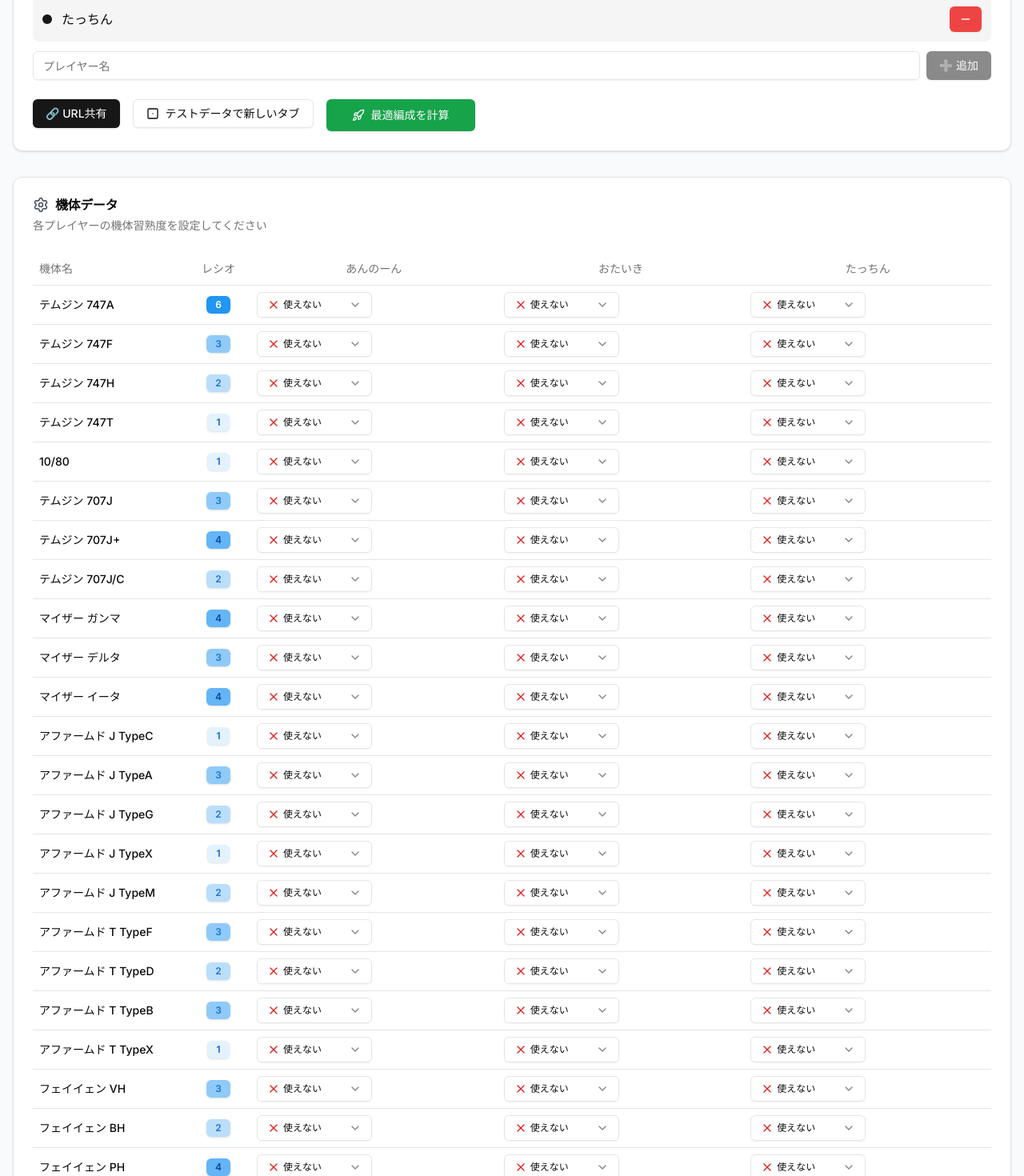
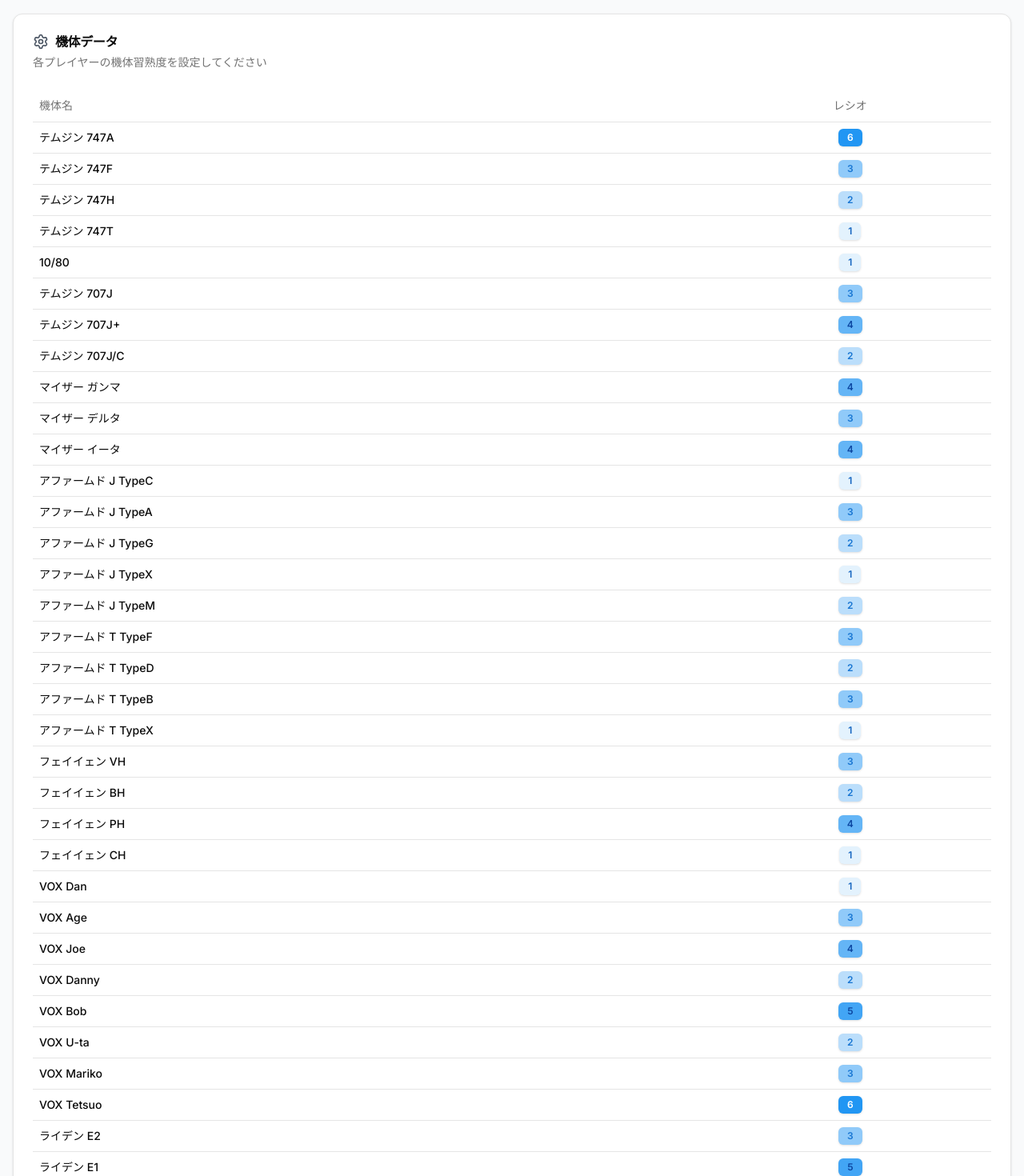
Before and after one commit to shinichi-takahashi/vo4-ratio-combo, a Next.js app: page / in a window 1280 px wide. Shown: the part 480-1950 px from the top of the page at 80% size. Built offline with nearby package versions, Linux system fonts and the light colour scheme.

Commit message:
🚀 本番公開版 - テスト機能・ダミーデータを完全削除

```diff
--- a/src/app/page.tsx
+++ b/src/app/page.tsx
@@ -41,7 +41,6 @@ import { generateTeamPatternTree } from "@/lib/optimization";
 import { PlayerPointPatterns } from "@/components/player-point-patterns";
 import { TeamPatternTree } from "@/components/team-pattern-tree";
 import { AllPatternsTable } from "@/components/all-patterns-table";
-import { generateDummyPlayers } from "@/lib/dummy-data";
 import { encodePlayersToUrl } from "@/lib/url-state";
 import { getRatioBadgeClass } from "@/lib/ratio-heatmap";
 import { useDebounce } from "@/hooks/use-debounce";
@@ -53,7 +52,6 @@ import {
   Copy,
   Plus,
   Minus,
-  Dice1,
   Rocket,
   Target,
   Zap,
@@ -93,32 +91,6 @@ export default function Home() {
     }>;
   }> | null>(null);
   const [isCalculating, setIsCalculating] = useState(false);
-
-  // 初期プレイヤーの設定
-  useEffect(() => {
-    if (isLoaded && players.length === 0) {
-      // ダミーデータでプレイヤーを追加
-      const dummyPlayers = generateDummyPlayers();
-      dummyPlayers.forEach((player) => {
-        addPlayer(player.name);
-        // スキルデータを設定
-        Object.entries(player.skills).forEach(([robotName, skill]) => {
-          updatePlayerSkill(player.id, robotName, skill);
-        });
-      });
-    }
-  }, [isLoaded, players.length, addPlayer, updatePlayerSkill]);
-
-  // ダミーデータURLを生成
-  const generateDummyUrl = () => {
-    const dummyPlayers = generateDummyPlayers();
-    const encodedData = encodePlayersToUrl(dummyPlayers);
-    const url = new URL(window.location.origin + window.location.pathname);
-    url.searchParams.set("data", encodedData);
-
-    // 新しいタブで開く
-    window.open(url.toString(), "_blank");
-  };
 
   // 新しいプレイヤーを追加
   const handleAddPlayer = () => {
@@ -344,13 +316,6 @@ export default function Home() {
                 </DialogContent>
               </Dialog>
 
-              <Button onClick={generateDummyUrl} variant="outline">
-                <div className="flex items-center space-x-2">
-                  <Dice1 className="w-4 h-4" />
-                  <span>テストデータで新しいタブ</span>
-                </div>
-              </Button>
-
               <Button
                 size="lg"
                 className="bg-green-600 hover:bg-green-700 transition-all duration-200"
--- a/src/lib/dummy-data.ts
+++ /dev/null
@@ -1,210 +0,0 @@
-import { Player, SkillLevel } from "@/types";
-import robotData from "@/data/robots.json";
-
-// ダミーデータを生成
-export function generateDummyPlayers(): Player[] {
-  const players: Player[] = [
-    {
-      id: 1,
-      name: "あんのーん",
-      skills: {},
-    },
-    {
-      id: 2,
-      name: "おたいき",
-      skills: {},
-    },
-    {
-      id: 3,
-      name: "たっちん",
-      skills: {},
-    },
-  ];
-
-  // CSVのサンプルデータを参考にスキルを設定
-  const sampleSkills: Record<string, Record<string, SkillLevel>> = {
-    あんのーん: {
-      "テムジン 747A": "一応乗れる",
-      "テムジン 747F": "自信なし",
-      "テムジン 747H": "使えない",
-      "テムジン 747T": "自信なし",
-      "テムジン 10/80": "自信なし",
-      "テムジン 707J": "自信なし",
-      "テムジン 707J+": "自信なし",
-      "テムジン 707J/C": "自信なし",
-      "マイザー ガンマ": "一応乗れる",
-      "マイザー デルタ": "自信なし",
-      "マイザー イータ": "自信なし",
-      "アファームド J TypeC": "自信なし",
-      "アファームド J TypeA": "自信なし",
-      "アファームド J TypeG": "一応乗れる",
-      "アファームド J TypeX": "自信なし",
-      "アファームド J TypeM": "自信なし",
-      "アファームド T TypeF": "一応乗れる",
-      "アファームド T TypeD": "自信なし",
-      "アファームド T TypeB": "自信なし",
-      "アファームド T TypeX": "使えない",
-      "フェイイェン VH": "一応乗れる",
-      "フェイイェン BH": "使えない",
-      "フェイイェン PH": "サブ機",
-      "フェイイェン CH": "一応乗れる",
-      "VOX Dan": "一応乗れる",
-      "VOX Age": "使えない",
-      "VOX Joe": "一応乗れる",
-      "VOX Danny": "使えない",
-      "VOX Bob": "一応乗れる",
-      "VOX U-ta": "サブ機",
-      "VOX Mariko": "自信なし",
-      "VOX Tetsuo": "一応乗れる",
-      "ライデン E2": "一応乗れる",
-      "ライデン E1": "一応乗れる",
-      "ライデン D": "自信なし",
-      "ライデン A": "メイン機",
-      "ライデン N2": "一応乗れる",
-      "ライデン N1": "一応乗れる",
-      "エンジェラン 慈愛": "一応乗れる",
-      "エンジェラン 慰撫": "サブ機",
-      "エンジェラン 治癒": "一応乗れる",
-      ガラヤカ: "サブ機",
-      "バル・ディ・メオラ": "一応乗れる",
-      "バル・バ・チスタ": "一応乗れる",
-      "バル・バ・ティグラ": "一応乗れる",
-      "バル・メ・リーノ": "一応乗れる",
-      "バル・ミ・ランダ": "自信なし",
-      "バル・セ・リムゾ": "自信なし",
-      "スペシネフ 罪": "サブ機",
-      "スペシネフ 終": "自信なし",
-      "景清 風": "サブ機",
-      "景清 林": "一応乗れる",
-      "景清 火": "一応乗れる",
-      "景清 山": "一応乗れる",
-      "景清 旧風": "一応乗れる",
-    },
-    おたいき: {
-      "テムジン 747A": "自信なし",
-      "テムジン 747F": "自信なし",
-      "テムジン 747H": "サブ機",
-      "テムジン 747T": "使えない",
-      "テムジン 10/80": "使えない",
-      "テムジン 707J": "自信なし",
-      "テムジン 707J+": "自信なし",
-      "テムジン 707J/C": "自信なし",
-      "マイザー ガンマ": "一応乗れる",
-      "マイザー デルタ": "使えない",
-      "マイザー イータ": "使えない",
-      "アファームド J TypeC": "サブ機",
-      "アファームド J TypeA": "一応乗れる",
-      "アファームド J TypeG": "サブ機",
-      "アファームド J TypeX": "一応乗れる",
-      "アファームド J TypeM": "自信なし",
-      "アファームド T TypeF": "一応乗れる",
-      "アファームド T TypeD": "自信なし",
-      "アファームド T TypeB": "自信なし",
-      "アファームド T TypeX": "使えない",
-      "フェイイェン VH": "一応乗れる",
-      "フェイイェン BH": "自信なし",
-      "フェイイェン PH": "サブ機",
-      "フェイイェン CH": "一応乗れる",
-      "VOX Dan": "サブ機",
-      "VOX Age": "使えない",
-      "VOX Joe": "一応乗れる",
-      "VOX Danny": "一応乗れる",
-      "VOX Bob": "自信なし",
-      "VOX U-ta": "一応乗れる",
-      "VOX Mariko": "自信なし",
-      "VOX Tetsuo": "使えない",
-      "ライデン E2": "一応乗れる",
-      "ライデン E1": "一応乗れる",
-      "ライデン D": "使えない",
-      "ライデン A": "自信なし",
-      "ライデン N2": "使えない",
-      "ライデン N1": "使えない",
-      "エンジェラン 慈愛": "一応乗れる",
-      "エンジェラン 慰撫": "一応乗れる",
-      "エンジェラン 治癒": "使えない",
-      ガラヤカ: "自信なし",
-      "バル・ディ・メオラ": "自信なし",
-      "バル・バ・チスタ": "メイン機",
-      "バル・バ・ティグラ": "自信なし",
-      "バル・メ・リーノ": "自信なし",
-      "バル・ミ・ランダ": "メイン機",
-      "バル・セ・リムゾ": "自信なし",
-      "スペシネフ 罪": "一応乗れる",
-      "スペシネフ 終": "一応乗れる",
-      "景清 風": "自信なし",
-      "景清 林": "使えない",
-      "景清 火": "使えない",
-      "景清 山": "一応乗れる",
-      "景清 旧風": "使えない",
-    },
-    たっちん: {
-      "テムジン 747A": "一応乗れる",
-      "テムジン 747F": "自信なし",
-      "テムジン 747H": "自信なし",
-      "テムジン 747T": "使えない",
-      "テムジン 10/80": "使えない",
-      "テムジン 707J": "自信なし",
-      "テムジン 707J+": "サブ機",
-      "テムジン 707J/C": "自信なし",
-      "マイザー ガンマ": "使えない",
-      "マイザー デルタ": "使えない",
-      "マイザー イータ": "自信なし",
-      "アファームド J TypeC": "自信なし",
-      "アファームド J TypeA": "自信なし",
-      "アファームド J TypeG": "自信なし",
-      "アファームド J TypeX": "自信なし",
-      "アファームド J TypeM": "自信なし",
-      "アファームド T TypeF": "自信なし",
-      "アファームド T TypeD": "自信なし",
-      "アファームド T TypeB": "サブ機",
-      "アファームド T TypeX": "使えない",
-      "フェイイェン VH": "自信なし",
-      "フェイイェン BH": "自信なし",
-      "フェイイェン PH": "自信なし",
-      "フェイイェン CH": "自信なし",
-      "VOX Dan": "自信なし",
-      "VOX Age": "自信なし",
-      "VOX Joe": "一応乗れる",
-      "VOX Danny": "自信なし",
-      "VOX Bob": "一応乗れる",
-      "VOX U-ta": "自信なし",
-      "VOX Mariko": "自信なし",
-      "VOX Tetsuo": "メイン機",
-      "ライデン E2": "メイン機",
-      "ライデン E1": "メイン機",
-      "ライデン D": "一応乗れる",
-      "ライデン A": "サブ機",
-      "ライデン N2": "一応乗れる",
-      "ライデン N1": "一応乗れる",
-      "エンジェラン 慈愛": "使えない",
-      "エンジェラン 慰撫": "自信なし",
-      "エンジェラン 治癒": "使えない",
-      ガラヤカ: "自信なし",
-      "バル・ディ・メオラ": "使えない",
-      "バル・バ・チスタ": "自信なし",
-      "バル・バ・ティグラ": "自信なし",
-      "バル・メ・リーノ": "使えない",
-      "バル・ミ・ランダ": "一応乗れる",
-      "バル・セ・リムゾ": "自信なし",
-      "スペシネフ 罪": "自信なし",
-      "スペシネフ 終": "自信なし",
-      "景清 風": "一応乗れる",
-      "景清 林": "自信なし",
-      "景清 火": "一応乗れる",
-      "景清 山": "自信なし",
-      "景清 旧風": "自信なし",
-    },
-  };
-
-  // プレイヤーにスキルを設定
-  players.forEach((player) => {
-    const playerSkills = sampleSkills[player.name] || {};
-
-    // 全機体に対してスキルを設定（デフォルトは「使えない」）
-    robotData.forEach((robot) => {
-      player.skills[robot.name] = playerSkills[robot.name] || "使えない";
-    });
-  });
-
-  return players;
-}
```
